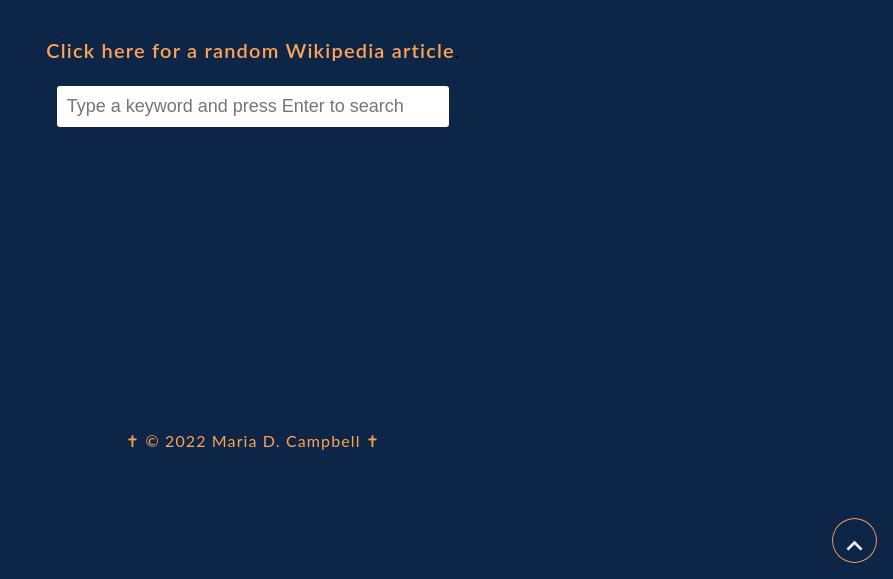
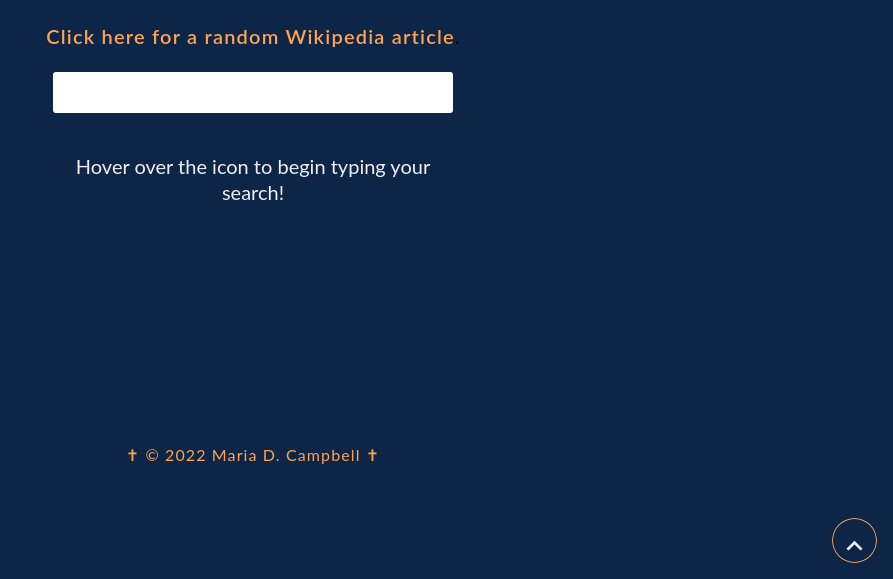
Before and after one commit to interglobalmedia/wikipedia-viewer, a website built with webpack: page src/index.html in a window 1280 px wide. Shown: the part 221-800 px from the top of the page, without its empty margins (387-1280 px from the left). Built offline with nearby package versions, Linux system fonts and the light colour scheme.

Commit message:
Move p into section

```diff
--- a/src/index.html
+++ b/src/index.html
@@ -32,12 +32,15 @@
       <div class="center">
         <div class="center-inner">
           <form class="search-form js-search-form">
-            <input class="search-input js-search-input" name="search" type="search"
-              placeholder="Type a keyword and press Enter to search" autofocus>
+            <input class="search-input js-search-input" name="search" type="search"  autofocus>
           </form>
         </div>
       </div>
-      <section class="search-results js-search-results"></section>
+      <section class="search-results js-search-results">
+        <p>
+          Hover over the icon to begin typing your search!
+        </p>
+      </section>
     </div>
   </div>
   <footer class="footer">
```
